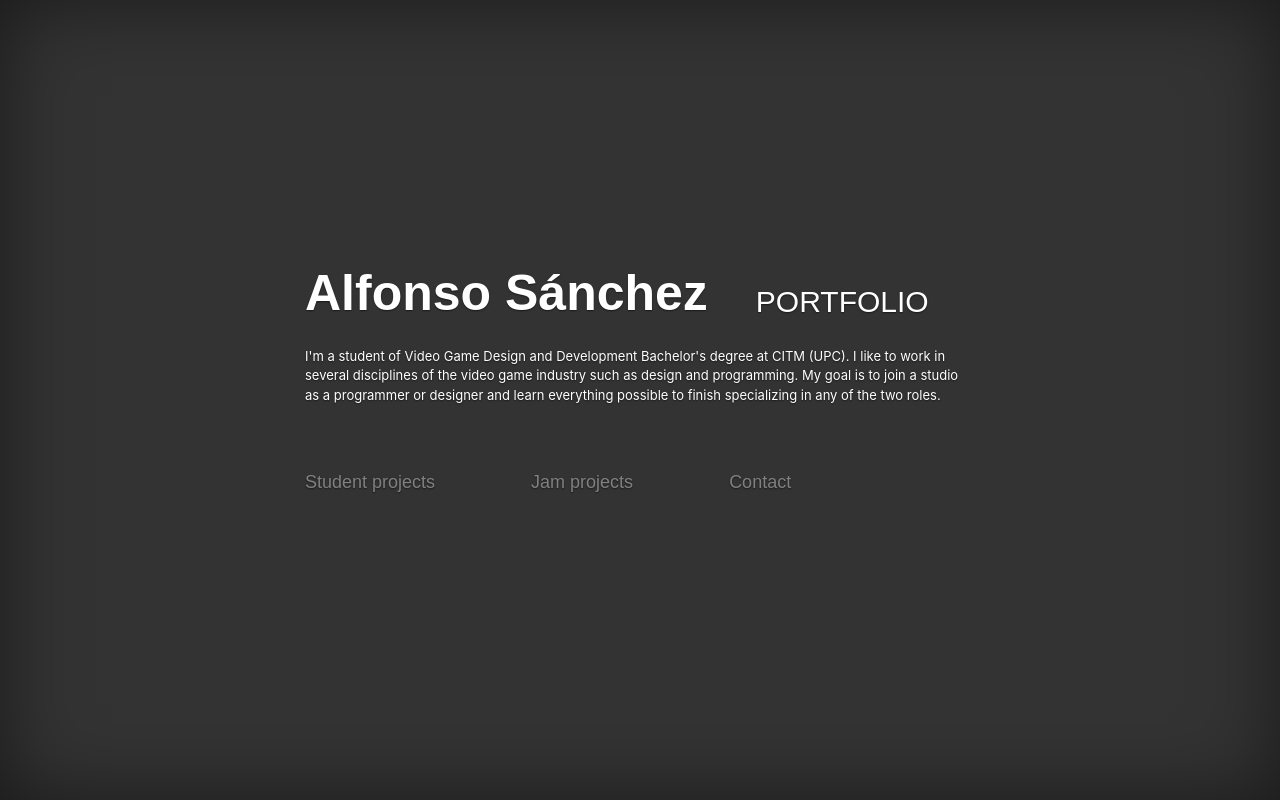
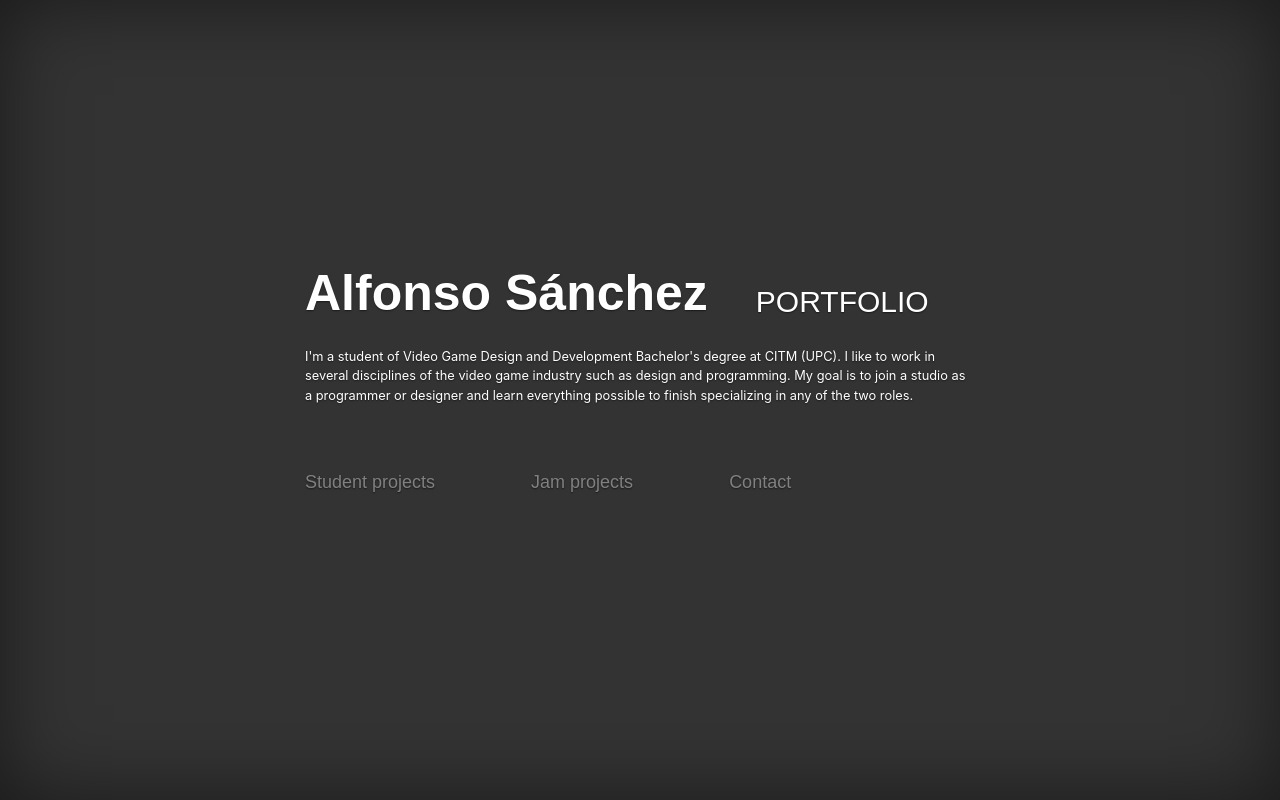
Before and after one commit to Siitoo/siitoo.github.io, a plain HTML site: page index.html in a window 1280 px wide. Drawn offline with nearby package versions, Linux system fonts and the light colour scheme.

Commit message:
Update index.html

```diff
--- a/index.html
+++ b/index.html
@@ -21,7 +21,7 @@
         </div>
 
     	<div class="row align-items-center mt-3">
-            <p style="font-size: 13px;">
+            <p style="font-size: 0.8rem;">
                 I'm a student of Video Game Design and Development Bachelor's degree at CITM (UPC). I like to work in several disciplines of the video game industry such as design and programming. My goal is to join a studio as a programmer or designer and learn everything possible to finish specializing in any of the two roles.
             </p>
     	</div>
```
